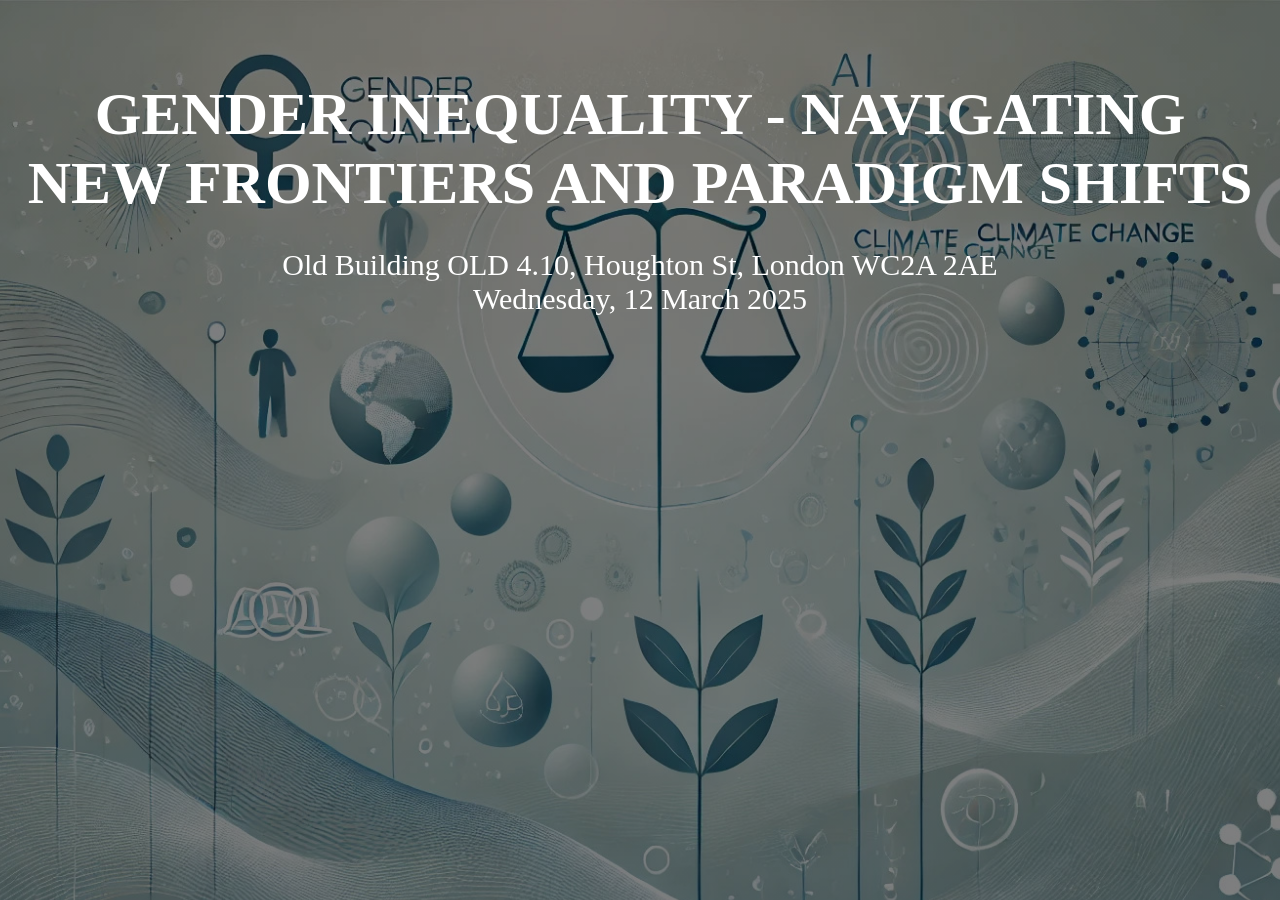
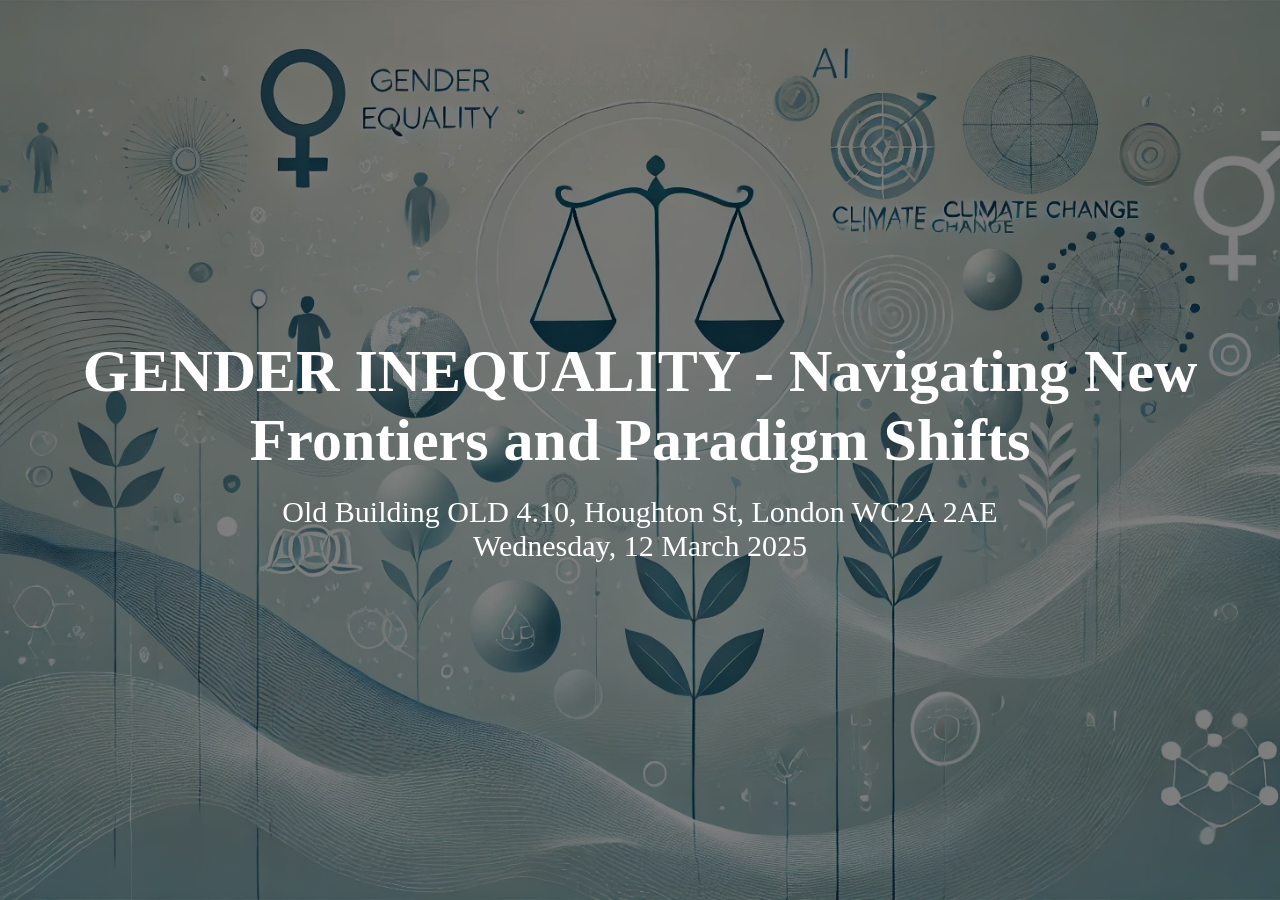
Before and after one commit to elasskenza/gender_workshop, a Jekyll site: the page built from index.html, in a window 1280 px wide and 900 px high. Built offline with Jekyll 4.4.1, drawn with Linux system fonts in a browser that asks for light colours.

Commit message:
Update index.html

```diff
--- a/index.html
+++ b/index.html
@@ -1,13 +1,13 @@
 ---
 layout: default
 ---
-<section class="tone-dark header" style="text-align: center; padding: 50px 0;">
-  <h1 style="font-size: 3em; font-family: 'Playfair Display', serif; margin: 30px 0 30px 0;">
-    {{ site.data.info.name }}
+<section class="tone-dark header" style="text-align: center; display: flex; flex-direction: column; justify-content: center; align-items: center; height: 100vh; padding: 0;">
+  <h1 style="font-size: 3em; font-family: 'Playfair Display', serif; margin: 0;">
+    GENDER INEQUALITY - Navigating New Frontiers and Paradigm Shifts
   </h1>
   <p style="font-size: 1.5em; font-family: 'Playfair Display', serif; margin: 20px 0 0;">
-    {{ site.data.info.location }}<br>
-    {{ site.data.info.date }}
+    Old Building OLD 4.10, Houghton St, London WC2A 2AE<br>
+    Wednesday, 12 March 2025
   </p>
 </section>
 
```
